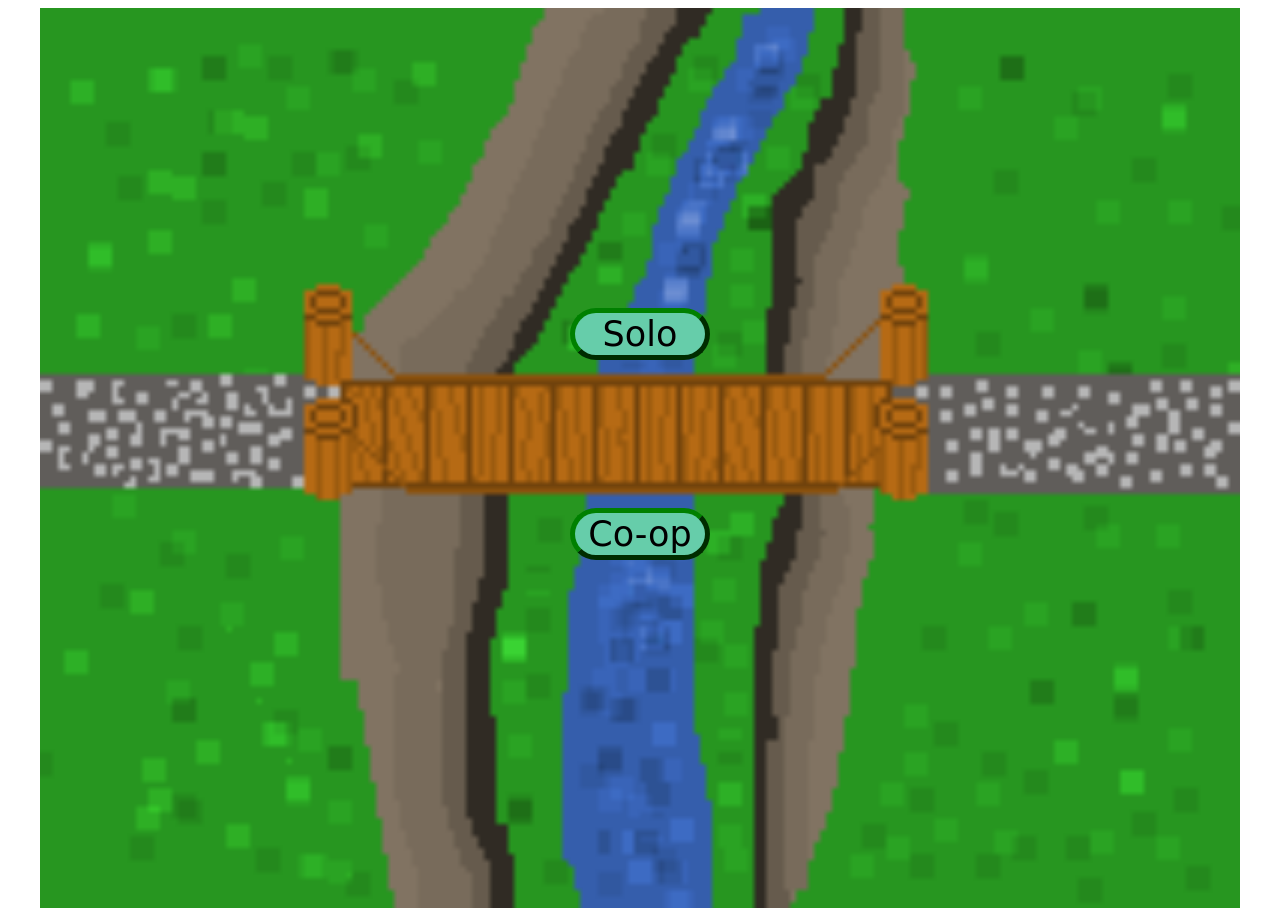
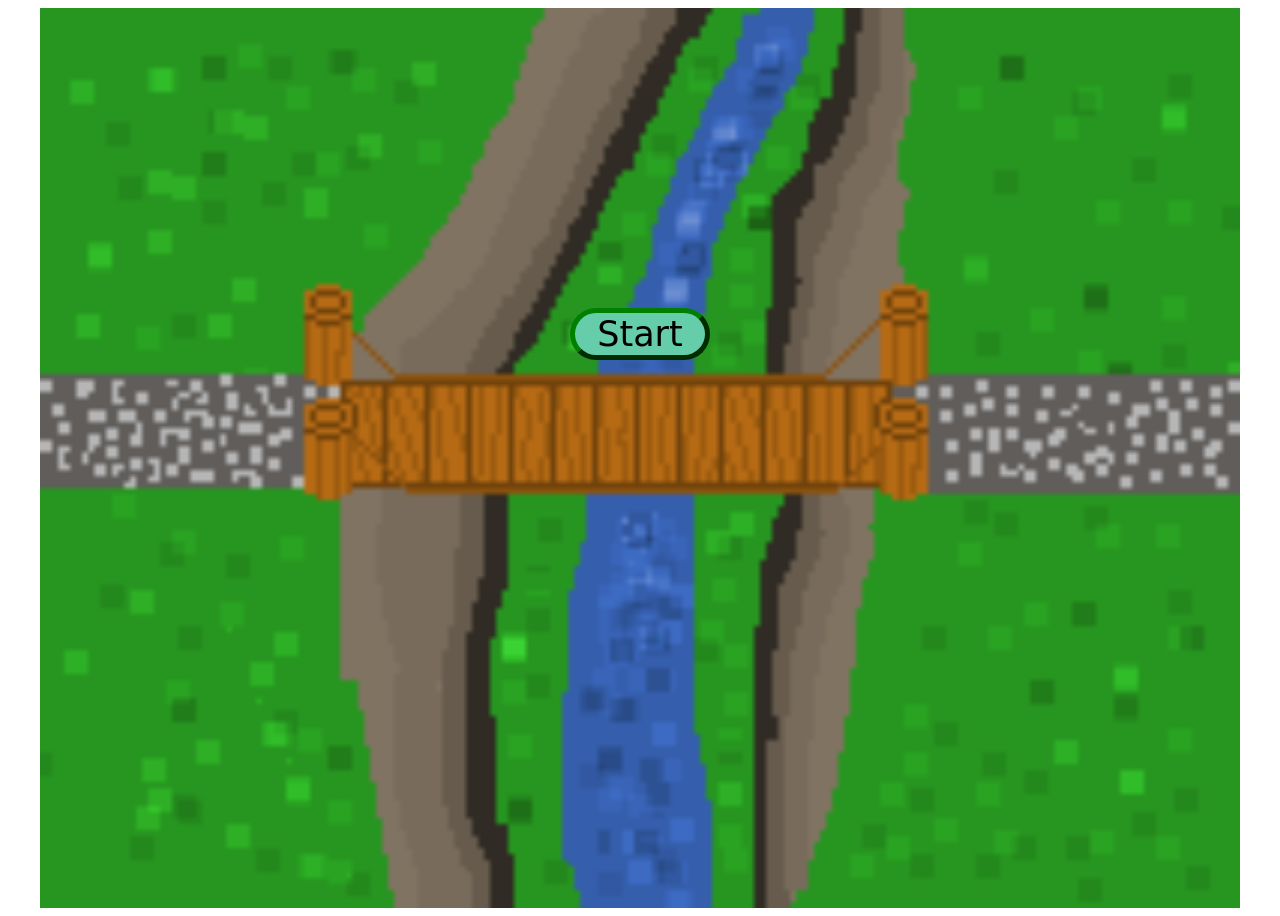
Before and after one commit to nickrickkick/S.M.N., a plain HTML site: page index.html in a window 1280 px wide. Drawn offline with Linux system fonts and the light colour scheme.

Commit message:
This message is unneccesary

```diff
--- a/index.html
+++ b/index.html
@@ -10,8 +10,7 @@
 
         <div id="game">
             <div id="startBttns">
-                <button id="solo">Solo</button>
-                <button id="co-op">Co-op</button>
+                <button id="solo">Start</button>
             </div>
             <div class="screen" id="start">
 
--- a/js/smn.js
+++ b/js/smn.js
@@ -23,7 +23,6 @@ var horizontal2 = 0;
 var enemys = [];
 var sword_hit;
 var hammer_hit;
-var hamam = false;
 var main_x = document.getElementById("hammerplay"), main_y = document.getElementById("hammerplay"), move_x = 0 , move_y = 0;
 var main_x2 =  document.getElementById("swordplay"), main_y2 =  document.getElementById("swordplay"), move_x2 = 0, move_y2 = 0;
 
@@ -200,9 +199,6 @@ function soram(){
 
 function hamam(){
      document.getElementById("hammerplay").style.backgroundImage = "url('images/hammerStand.gif')";
-        hamam = false;
-
-
 }
 
 function moveHammer(){
@@ -341,7 +337,6 @@ function gameloop(){
 
     solo.onclick = function(){
         document.getElementById("solo").style.zIndex = "1"
-         document.getElementById("co-op").style.zIndex = "1"
         document.getElementById("start").style.zIndex = "1";
          document.getElementById("canvas_wrap").style.zIndex = "2";
          document.getElementById("play").style.zIndex = "7";
@@ -392,7 +387,6 @@ function init() {
      game = document.getElementById("space");
      if (game && game.getContext) {
     context = game.getContext('2d');
-    // setInterval(hamam, 1000);
     setInterval(gameLogic, 1000/25 )
       setInterval(spawnEnemy, 30000);
     setInterval(this.gameLoop,1000/25);
--- a/smn.css
+++ b/smn.css
@@ -41,10 +41,6 @@ button{
 #solo{
     z-index: 5;
     margin-top: 300px;
-}
-#co-op{
-    z-index: 5;
-    margin-top: 500px;
 }
 #resume{
     z-index: 2;
```
Also changed, not shown: images/RoundButton.gif (deleted).
